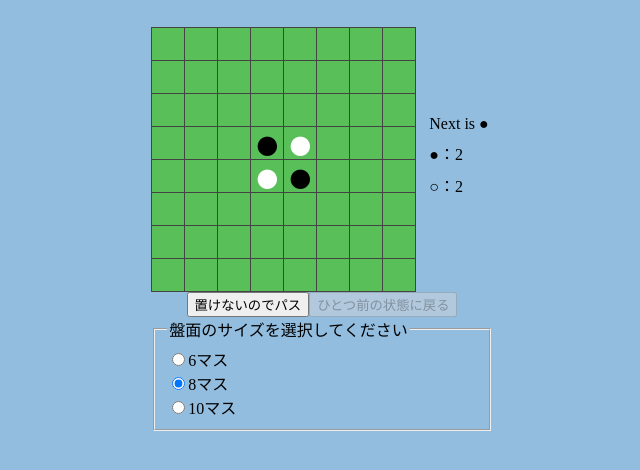
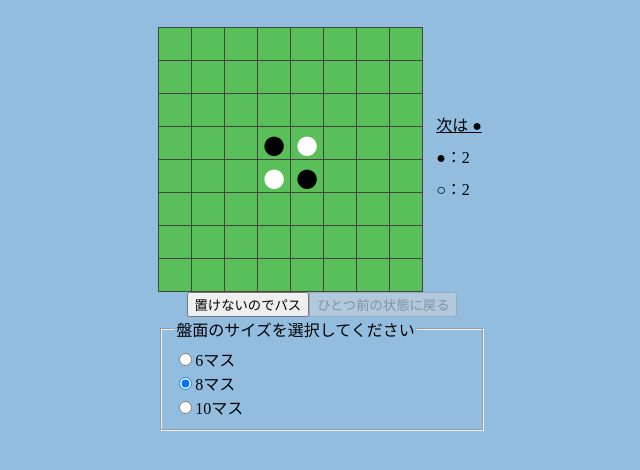
Before and after one commit to haru960197/React.ts-Othello, a React (Create React App) app: page / in a window 1280 px wide. Shown: the top 470 px of the page, without its empty margins (318-958 px from the left). Built offline with nearby package versions, Linux system fonts and the light colour scheme.

Commit message:
[update] Next is の部分を日本語にし、下線を引いた

```diff
--- a/src/components/Game.tsx
+++ b/src/components/Game.tsx
@@ -103,7 +103,7 @@ export default function Game() {
                     />
                 </div>
                 <div className='status'>
-                    <p>{"Next is " + (state.curStep.blackIsNext ? '●' : '○')}</p>
+                    <p className='underlined'>{"次は " + (state.curStep.blackIsNext ? '●' : '○')}</p>
                     <p>{`●：${blackNum}`}</p>
                     <p>{`○：${whiteNum}`}</p>
                     <p>{resultMessage(matchResult)}</p>
--- a/src/theme/index.css
+++ b/src/theme/index.css
@@ -4,6 +4,11 @@ body {
 
 p {
   margin: 4px;
+}
+
+.underlined {
+  text-decoration: underline;
+  text-decoration-color: black;
 }
 
 .app {
```
